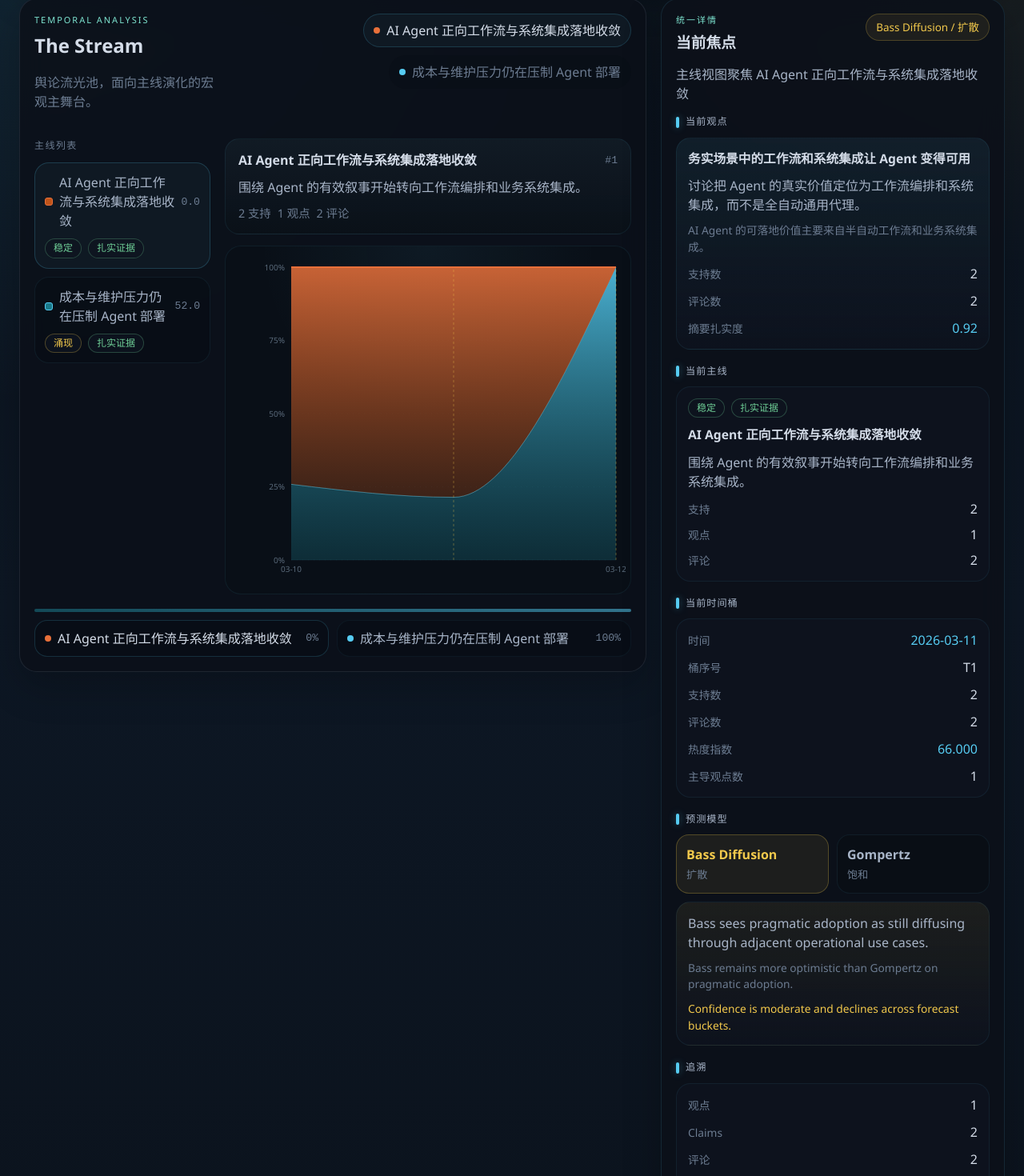
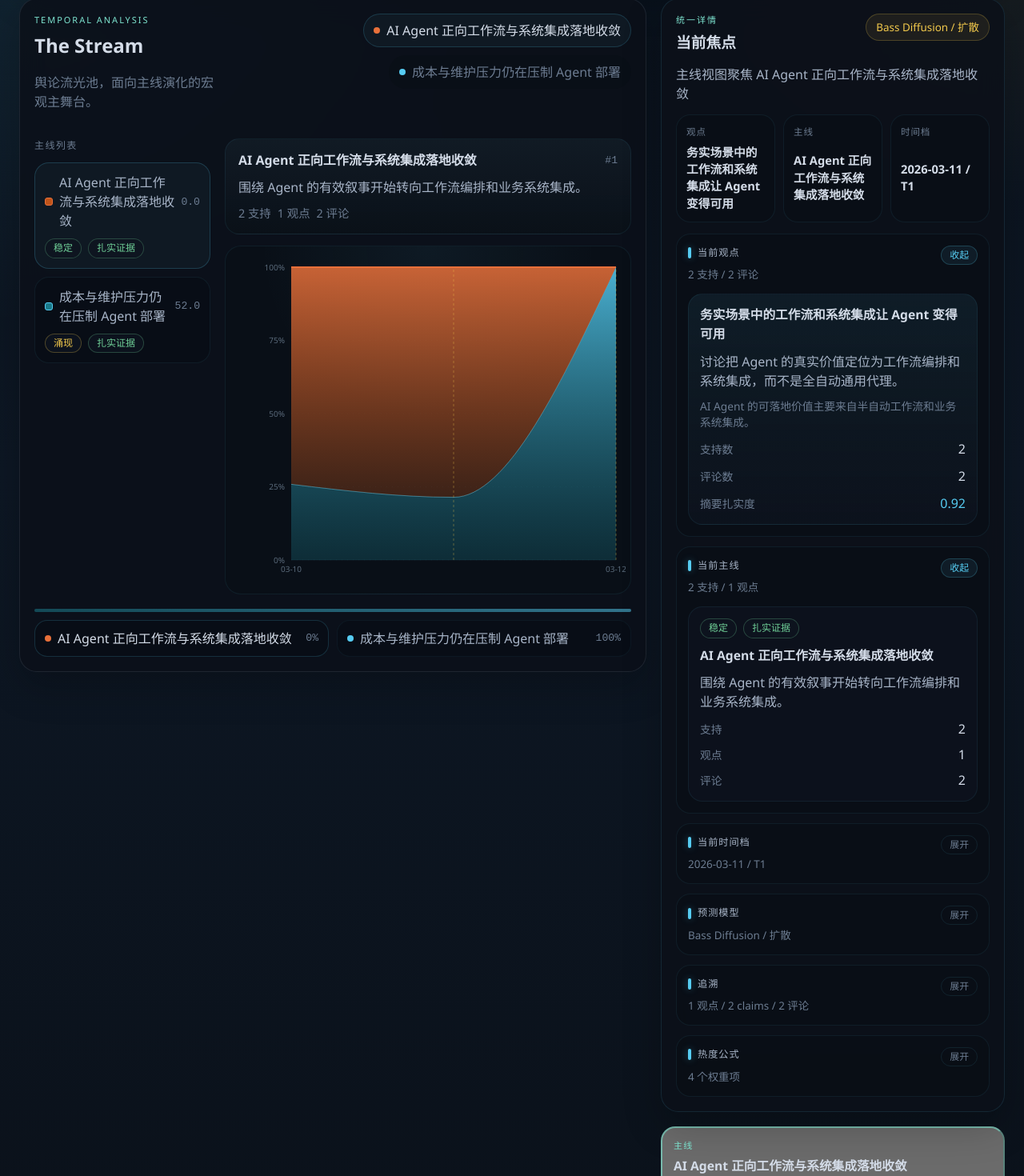
Before and after one commit to dsaj4/Chronos-Voxs, a React (Vite) app in the folder frontend/workspace/: page / in a window 1280 px wide. Shown: the part 271-1741 px from the top of the page at 80% size. Built offline with nearby package versions, Linux system fonts and the light colour scheme.

Commit message:
feat(frontend): collapse workspace detail rail

```diff
--- a/frontend/workspace/src/styles.css
+++ b/frontend/workspace/src/styles.css
@@ -420,14 +420,96 @@ button {
   color: var(--cv-text-secondary);
 }
 
+.detail-panel__focus-strip {
+  display: grid;
+  grid-template-columns: repeat(3, minmax(0, 1fr));
+  gap: 10px;
+}
+
+.detail-panel__focus-item,
+.detail-panel__section {
+  border: 1px solid rgba(86, 204, 242, 0.08);
+  border-radius: 18px;
+  background: rgba(9, 15, 22, 0.62);
+}
+
+.detail-panel__focus-item {
+  display: grid;
+  gap: 6px;
+  padding: 12px;
+}
+
+.detail-panel__focus-label {
+  color: var(--cv-text-muted);
+  text-transform: uppercase;
+  letter-spacing: 0.08em;
+  font-size: 0.72rem;
+}
+
+.detail-panel__focus-value {
+  font-size: 0.92rem;
+  line-height: 1.45;
+}
+
 .detail-panel__body {
   display: grid;
-  gap: 18px;
+  gap: 12px;
 }
 
 .detail-panel__section {
-  display: grid;
-  gap: 10px;
+  overflow: hidden;
+}
+
+.detail-panel__section-toggle {
+  width: 100%;
+  display: flex;
+  justify-content: space-between;
+  gap: 12px;
+  align-items: flex-start;
+  padding: 14px;
+  border: 0;
+  background: transparent;
+  color: inherit;
+  text-align: left;
+  cursor: pointer;
+}
+
+.detail-panel__section-toggle:hover {
+  background: rgba(86, 204, 242, 0.03);
+}
+
+.detail-panel__section-copy {
+  min-width: 0;
+  display: grid;
+  gap: 8px;
+}
+
+.detail-panel__section-summary {
+  margin: 0;
+  color: var(--cv-text-muted);
+  font-size: 0.84rem;
+}
+
+.detail-panel__section-state {
+  flex-shrink: 0;
+  padding: 5px 10px;
+  border-radius: 999px;
+  border: 1px solid rgba(86, 204, 242, 0.1);
+  color: var(--cv-text-muted);
+  font-size: 0.74rem;
+  line-height: 1;
+}
+
+.detail-panel__section--open .detail-panel__section-state {
+  border-color: rgba(86, 204, 242, 0.22);
+  color: var(--cv-focus);
+  background: rgba(86, 204, 242, 0.08);
+}
+
+.detail-panel__section-body {
+  display: grid;
+  gap: 10px;
+  padding: 0 14px 14px;
 }
 
 .detail-panel__section-title {
@@ -1577,6 +1659,10 @@ button {
     padding: 14px;
   }
 
+  .detail-panel__focus-strip {
+    grid-template-columns: 1fr;
+  }
+
   .detail-panel__model-switcher {
     grid-template-columns: 1fr;
   }
--- a/frontend/workspace/src/views/DetailPanel.tsx
+++ b/frontend/workspace/src/views/DetailPanel.tsx
@@ -1,4 +1,4 @@
-import type { ReactNode } from "react";
+import { useEffect, useState, type ReactNode } from "react";
 import { formatBucketStart, getPublishedReasoningForSeries, getPublishedTraceability } from "../forecast/seriesModels";
 import type { PublishedBundle } from "../loader/publishedTypes";
 import {
@@ -19,6 +19,44 @@ interface DetailPanelProps {
   onModelChange: (modelId: WorkspaceFocusState["selectedModelId"]) => void;
 }
 
+type DetailSectionKey =
+  | "viewpoint"
+  | "storyline"
+  | "bucket"
+  | "model"
+  | "anchors"
+  | "traceability"
+  | "formula";
+
+type DetailSectionState = Record<DetailSectionKey, boolean>;
+
+function createDefaultOpenSections(view: WorkspaceFocusState["activePrimaryView"]): DetailSectionState {
+  switch (view) {
+    case "relationships":
+    case "evidence":
+      return {
+        viewpoint: true,
+        storyline: false,
+        bucket: true,
+        model: false,
+        anchors: false,
+        traceability: false,
+        formula: false
+      };
+    case "storylines":
+    default:
+      return {
+        viewpoint: true,
+        storyline: true,
+        bucket: false,
+        model: false,
+        anchors: false,
+        traceability: false,
+        formula: false
+      };
+  }
+}
+
 function SectionTitle({ children }: { children: ReactNode }) {
   return (
     <div className="detail-panel__section-title">
@@ -34,7 +72,7 @@ function InfoRow({
   accent = false
 }: {
   label: string;
-  value: React.ReactNode;
+  value: ReactNode;
   accent?: boolean;
 }) {
   return (
@@ -49,6 +87,38 @@ function InfoRow({
 
 function EmptyState({ message }: { message: string }) {
   return <p className="detail-panel__empty">{message}</p>;
+}
+
+function AccordionSection({
+  title,
+  summary,
+  isOpen,
+  onToggle,
+  children
+}: {
+  title: string;
+  summary: string;
+  isOpen: boolean;
+  onToggle: () => void;
+  children: ReactNode;
+}) {
+  return (
+    <div className={`detail-panel__section ${isOpen ? "detail-panel__section--open" : ""}`}>
+      <button
+        type="button"
+        className="detail-panel__section-toggle"
+        onClick={onToggle}
+        aria-expanded={isOpen}
+      >
+        <div className="detail-panel__section-copy">
+          <SectionTitle>{title}</SectionTitle>
+          <p className="detail-panel__section-summary">{summary}</p>
+        </div>
+        <span className="detail-panel__section-state">{isOpen ? "\u6536\u8d77" : "\u5c55\u5f00"}</span>
+      </button>
+      {isOpen ? <div className="detail-panel__section-body">{children}</div> : null}
+    </div>
+  );
 }
 
 export function DetailPanel({
@@ -72,6 +142,14 @@ export function DetailPanel({
       : focus.activePrimaryView === "evidence"
         ? evidenceScope.resolvedViewpointId ?? focus.activeViewpointId
         : focus.activeViewpointId;
+
+  const [openSections, setOpenSections] = useState<DetailSectionState>(() =>
+    createDefaultOpenSections(focus.activePrimaryView)
+  );
+
+  useEffect(() => {
+    setOpenSections(createDefaultOpenSections(focus.activePrimaryView));
+  }, [focus.activePrimaryView, activeStorylineId]);
 
   const storyline =
     bundle.stream.storylines.find((item) => item.storyline_id === activeStorylineId) ??
@@ -104,12 +182,39 @@ export function DetailPanel({
     focus.activePrimaryView === "relationships" ? relationshipScope.externalAnchors.slice(0, 4) : [];
   const heatWeights = Object.entries(bundle.reasoning.heat_index_formula.weights);
 
+  function toggleSection(section: DetailSectionKey) {
+    setOpenSections((current) => ({
+      ...current,
+      [section]: !current[section]
+    }));
+  }
+
+  const viewpointSummary = viewpoint
+    ? `${viewpoint.support_count} ${"\u652f\u6301"} / ${viewpoint.unique_comment_count} ${"\u8bc4\u8bba"}`
+    : "\u6682\u65e0\u89c2\u70b9\u7126\u70b9";
+  const storylineSummary = storyline
+    ? `${storyline.support_count} ${"\u652f\u6301"} / ${storyline.viewpoint_count} ${"\u89c2\u70b9"}`
+    : "\u6682\u65e0\u4e3b\u7ebf\u7126\u70b9";
+  const bucketSummary = bucketSnapshot
+    ? `${formatBucketStart(bucketSnapshot.bucket_start, bucketSnapshot.bucket_granularity)} / T${bucketSnapshot.bucket_index}`
+    : "\u6682\u65e0\u65f6\u95f4\u6863";
+  const modelSummary = model
+    ? `${model.label} / ${getModelCategoryLabel(model.category)}`
+    : "\u6682\u65e0\u6a21\u578b";
+  const anchorSummary = relationshipAnchors.length
+    ? `${relationshipAnchors.length} ${"\u4e2a\u5916\u90e8\u951a\u70b9"}`
+    : "\u6682\u65e0\u5916\u90e8\u951a\u70b9";
+  const traceabilitySummary = traceability
+    ? `${traceability.viewpoint_ids.length} ${"\u89c2\u70b9"} / ${traceability.claim_ids.length} claims / ${traceability.comment_ids.length} ${"\u8bc4\u8bba"}`
+    : "\u6682\u65e0\u8ffd\u6eaf\u8bb0\u5f55";
+  const formulaSummary = `${heatWeights.length} ${"\u4e2a\u6743\u91cd\u9879"}`;
+
   return (
     <section className="panel detail-panel detail-panel--signal">
       <div className="detail-panel__header">
         <div>
-          <p className="eyebrow">统一详情</p>
-          <h3>当前焦点</h3>
+          <p className="eyebrow">{`\u7edf\u4e00\u8be6\u60c5`}</p>
+          <h3>{`\u5f53\u524d\u7126\u70b9`}</h3>
         </div>
         {model ? (
           <span className="workspace-model">
@@ -121,25 +226,52 @@ export function DetailPanel({
       <p className="detail-panel__impact">{impactSummary}</p>
       {fallbackNote ? <p className="detail-panel__note">{fallbackNote}</p> : null}
 
+      <div className="detail-panel__focus-strip">
+        <div className="detail-panel__focus-item">
+          <span className="detail-panel__focus-label">{`\u89c2\u70b9`}</span>
+          <strong className="detail-panel__focus-value">
+            {viewpoint?.title ?? `\u6682\u65e0\u89c2\u70b9`}
+          </strong>
+        </div>
+        <div className="detail-panel__focus-item">
+          <span className="detail-panel__focus-label">{`\u4e3b\u7ebf`}</span>
+          <strong className="detail-panel__focus-value">
+            {storyline?.title ?? `\u6682\u65e0\u4e3b\u7ebf`}
+          </strong>
+        </div>
+        <div className="detail-panel__focus-item">
+          <span className="detail-panel__focus-label">{`\u65f6\u95f4\u6863`}</span>
+          <strong className="detail-panel__focus-value">{bucketSummary}</strong>
+        </div>
+      </div>
+
       <div className="detail-panel__body">
-        <div className="detail-panel__section">
-          <SectionTitle>当前观点</SectionTitle>
+        <AccordionSection
+          title={`\u5f53\u524d\u89c2\u70b9`}
+          summary={viewpointSummary}
+          isOpen={openSections.viewpoint}
+          onToggle={() => toggleSection("viewpoint")}
+        >
           {viewpoint ? (
             <div className="detail-card detail-card--focus">
               <strong className="detail-card__title">{viewpoint.title}</strong>
               <p className="detail-card__summary">{viewpoint.summary}</p>
               <p className="detail-card__caption">{viewpoint.claim_statement}</p>
-              <InfoRow label="支持数" value={viewpoint.support_count} />
-              <InfoRow label="评论数" value={viewpoint.unique_comment_count} />
-              <InfoRow label="摘要扎实度" value={viewpoint.summary_grounding_score.toFixed(2)} accent />
+              <InfoRow label={`\u652f\u6301\u6570`} value={viewpoint.support_count} />
+              <InfoRow label={`\u8bc4\u8bba\u6570`} value={viewpoint.unique_comment_count} />
+              <InfoRow label={`\u6458\u8981\u624e\u5b9e\u5ea6`} value={viewpoint.summary_grounding_score.toFixed(2)} accent />
             </div>
           ) : (
-            <EmptyState message="当前没有可展示的观点焦点。" />
+            <EmptyState message={`\u5f53\u524d\u6ca1\u6709\u53ef\u5c55\u793a\u7684\u89c2\u70b9\u7126\u70b9\u3002`} />
           )}
-        </div>
+        </AccordionSection>
 
-        <div className="detail-panel__section">
-          <SectionTitle>当前主线</SectionTitle>
+        <AccordionSection
+          title={`\u5f53\u524d\u4e3b\u7ebf`}
+          summary={storylineSummary}
+          isOpen={openSections.storyline}
+          onToggle={() => toggleSection("storyline")}
+        >
           {storyline ? (
             <div className="detail-card">
               <div className="detail-card__badges">
@@ -157,39 +289,47 @@ export function DetailPanel({
               <strong className="detail-card__title">{storyline.title}</strong>
               <p className="detail-card__summary">{storyline.summary}</p>
               <div className="detail-card__metrics">
-                <InfoRow label="支持" value={storyline.support_count} />
-                <InfoRow label="观点" value={storyline.viewpoint_count} />
-                <InfoRow label="评论" value={storyline.comment_count} />
+                <InfoRow label={`\u652f\u6301`} value={storyline.support_count} />
+                <InfoRow label={`\u89c2\u70b9`} value={storyline.viewpoint_count} />
+                <InfoRow label={`\u8bc4\u8bba`} value={storyline.comment_count} />
               </div>
             </div>
           ) : (
-            <EmptyState message="当前没有可展示的主线焦点。" />
+            <EmptyState message={`\u5f53\u524d\u6ca1\u6709\u53ef\u5c55\u793a\u7684\u4e3b\u7ebf\u7126\u70b9\u3002`} />
           )}
-        </div>
+        </AccordionSection>
 
-        <div className="detail-panel__section">
-          <SectionTitle>当前时间桶</SectionTitle>
+        <AccordionSection
+          title={`\u5f53\u524d\u65f6\u95f4\u6863`}
+          summary={bucketSummary}
+          isOpen={openSections.bucket}
+          onToggle={() => toggleSection("bucket")}
+        >
           {bucketSnapshot ? (
             <div className="detail-card">
               <InfoRow
-                label="时间"
+                label={`\u65f6\u95f4`}
                 value={formatBucketStart(bucketSnapshot.bucket_start, bucketSnapshot.bucket_granularity)}
                 accent
               />
-              <InfoRow label="桶序号" value={`T${bucketSnapshot.bucket_index}`} />
-              <InfoRow label="支持数" value={bucketSnapshot.support_count} />
-              <InfoRow label="评论数" value={bucketSnapshot.comment_count} />
-              <InfoRow label="热度指数" value={bucketSnapshot.storyline_heat_index.toFixed(3)} accent />
-              <InfoRow label="主导观点数" value={bucketSnapshot.top_viewpoint_ids.length} />
+              <InfoRow label={`\u6863\u5e8f\u53f7`} value={`T${bucketSnapshot.bucket_index}`} />
+              <InfoRow label={`\u652f\u6301\u6570`} value={bucketSnapshot.support_count} />
+              <InfoRow label={`\u8bc4\u8bba\u6570`} value={bucketSnapshot.comment_count} />
+              <InfoRow label={`\u70ed\u5ea6\u6307\u6570`} value={bucketSnapshot.storyline_heat_index.toFixed(3)} accent />
+              <InfoRow label={`\u4e3b\u5bfc\u89c2\u70b9\u6570`} value={bucketSnapshot.top_viewpoint_ids.length} />
             </div>
           ) : (
-            <EmptyState message="当前时间桶没有可展示的快照。" />
+            <EmptyState message={`\u5f53\u524d\u65f6\u95f4\u6863\u6ca1\u6709\u53ef\u5c55\u793a\u7684\u5feb\u7167\u3002`} />
           )}
-        </div>
+        </AccordionSection>
 
-        <div className="detail-panel__section">
-          <SectionTitle>预测模型</SectionTitle>
-          <div className="detail-panel__model-switcher" role="radiogroup" aria-label="预测模型">
+        <AccordionSection
+          title={`\u9884\u6d4b\u6a21\u578b`}
+          summary={modelSummary}
+          isOpen={openSections.model}
+          onToggle={() => toggleSection("model")}
+        >
+          <div className="detail-panel__model-switcher" role="radiogroup" aria-label={`\u9884\u6d4b\u6a21\u578b`}>
             {bundle.meta.available_models.map((availableModel) => {
               const isActive = availableModel.id === focus.selectedModelId;
               return (
@@ -219,13 +359,17 @@ export function DetailPanel({
               ) : null}
             </div>
           ) : (
-            <EmptyState message="当前主线还没有这个模型的解释信息。" />
+            <EmptyState message={`\u5f53\u524d\u4e3b\u7ebf\u8fd8\u6ca1\u6709\u8fd9\u4e2a\u6a21\u578b\u7684\u89e3\u91ca\u4fe1\u606f\u3002`} />
           )}
-        </div>
+        </AccordionSection>
 
         {relationshipAnchors.length ? (
-          <div className="detail-panel__section">
-            <SectionTitle>关系外部锚点</SectionTitle>
+          <AccordionSection
+            title={`\u5173\u7cfb\u5916\u90e8\u951a\u70b9`}
+            summary={anchorSummary}
+            isOpen={openSections.anchors}
+            onToggle={() => toggleSection("anchors")}
+          >
             <div className="detail-panel__anchor-list">
               {relationshipAnchors.map((anchor) => {
                 const tone = getRelationTypeTone(anchor.relationType);
@@ -234,39 +378,47 @@ export function DetailPanel({
                     <div className="detail-card__badges">
                       <span className={`tone-pill tone-pill--${tone.tone}`}>{tone.label}</span>
                       <span className="tone-pill tone-pill--muted">
-                        {anchor.direction === "incoming" ? "流入" : "流出"}
+                        {anchor.direction === "incoming" ? "\u6d41\u5165" : "\u6d41\u51fa"}
                       </span>
                     </div>
                     <strong className="detail-card__title">{anchor.label}</strong>
                     <p className="detail-card__caption">{anchor.summary}</p>
-                    <InfoRow label="权重" value={anchor.weight.toFixed(2)} accent />
+                    <InfoRow label={`\u6743\u91cd`} value={anchor.weight.toFixed(2)} accent />
                   </div>
                 );
               })}
             </div>
-          </div>
+          </AccordionSection>
         ) : null}
 
-        <div className="detail-panel__section">
-          <SectionTitle>追溯</SectionTitle>
+        <AccordionSection
+          title={`\u8ffd\u6eaf`}
+          summary={traceabilitySummary}
+          isOpen={openSections.traceability}
+          onToggle={() => toggleSection("traceability")}
+        >
           {traceability ? (
             <div className="detail-card">
-              <InfoRow label="观点" value={traceability.viewpoint_ids.length} />
+              <InfoRow label={`\u89c2\u70b9`} value={traceability.viewpoint_ids.length} />
               <InfoRow label="Claims" value={traceability.claim_ids.length} />
-              <InfoRow label="评论" value={traceability.comment_ids.length} />
+              <InfoRow label={`\u8bc4\u8bba`} value={traceability.comment_ids.length} />
               <p className="detail-card__caption">
                 {traceability.viewpoint_ids.length
                   ? traceability.viewpoint_ids.join(" / ")
-                  : "当前主线没有可展示的观点追溯。"}
+                  : `\u5f53\u524d\u4e3b\u7ebf\u6ca1\u6709\u53ef\u5c55\u793a\u7684\u89c2\u70b9\u8ffd\u6eaf\u3002`}
               </p>
             </div>
           ) : (
-            <EmptyState message="当前主线没有追溯记录。" />
+            <EmptyState message={`\u5f53\u524d\u4e3b\u7ebf\u6ca1\u6709\u8ffd\u6eaf\u8bb0\u5f55\u3002`} />
           )}
-        </div>
+        </AccordionSection>
 
-        <div className="detail-panel__section">
-          <SectionTitle>热度公式</SectionTitle>
+        <AccordionSection
+          title={`\u70ed\u5ea6\u516c\u5f0f`}
+          summary={formulaSummary}
+          isOpen={openSections.formula}
+          onToggle={() => toggleSection("formula")}
+        >
           <div className="detail-card detail-card--compact">
             <p className="detail-card__caption">{bundle.reasoning.heat_index_formula.description}</p>
             <div className="detail-panel__weights">
@@ -275,7 +427,7 @@ export function DetailPanel({
               ))}
             </div>
           </div>
-        </div>
+        </AccordionSection>
       </div>
     </section>
   );
```
